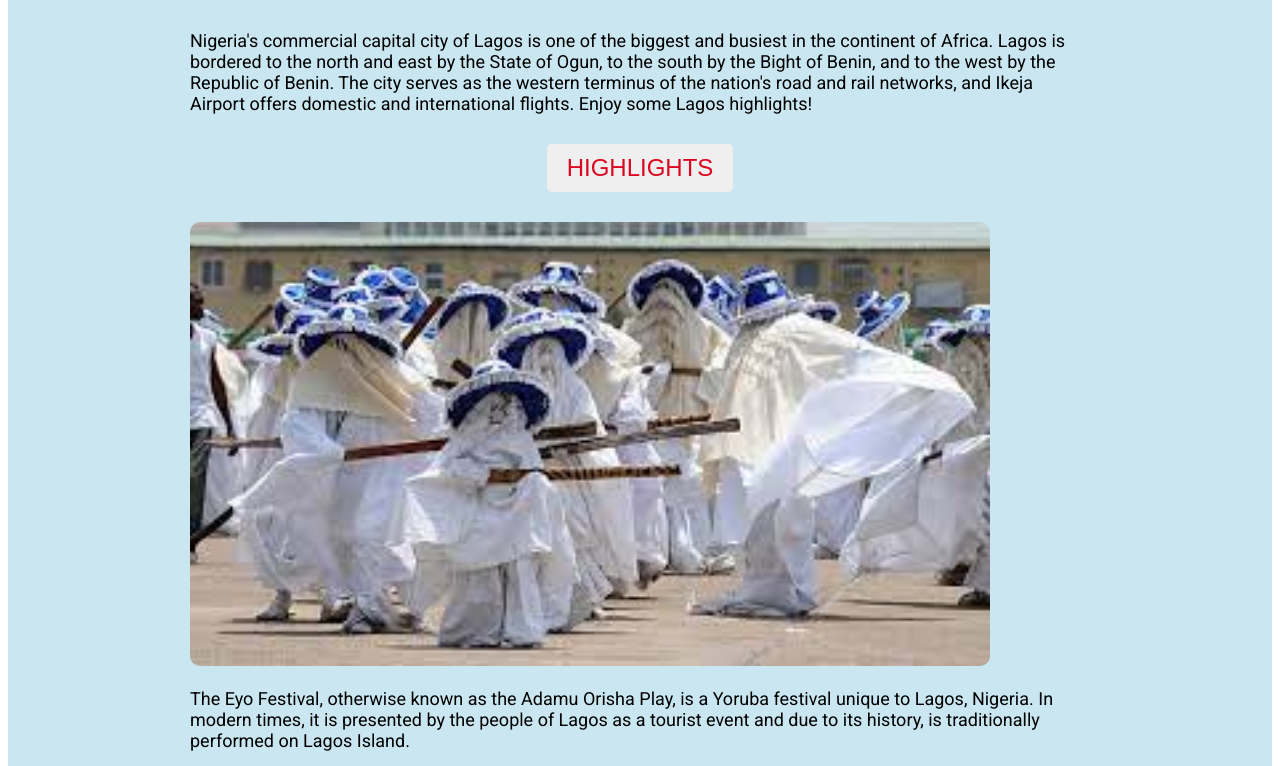
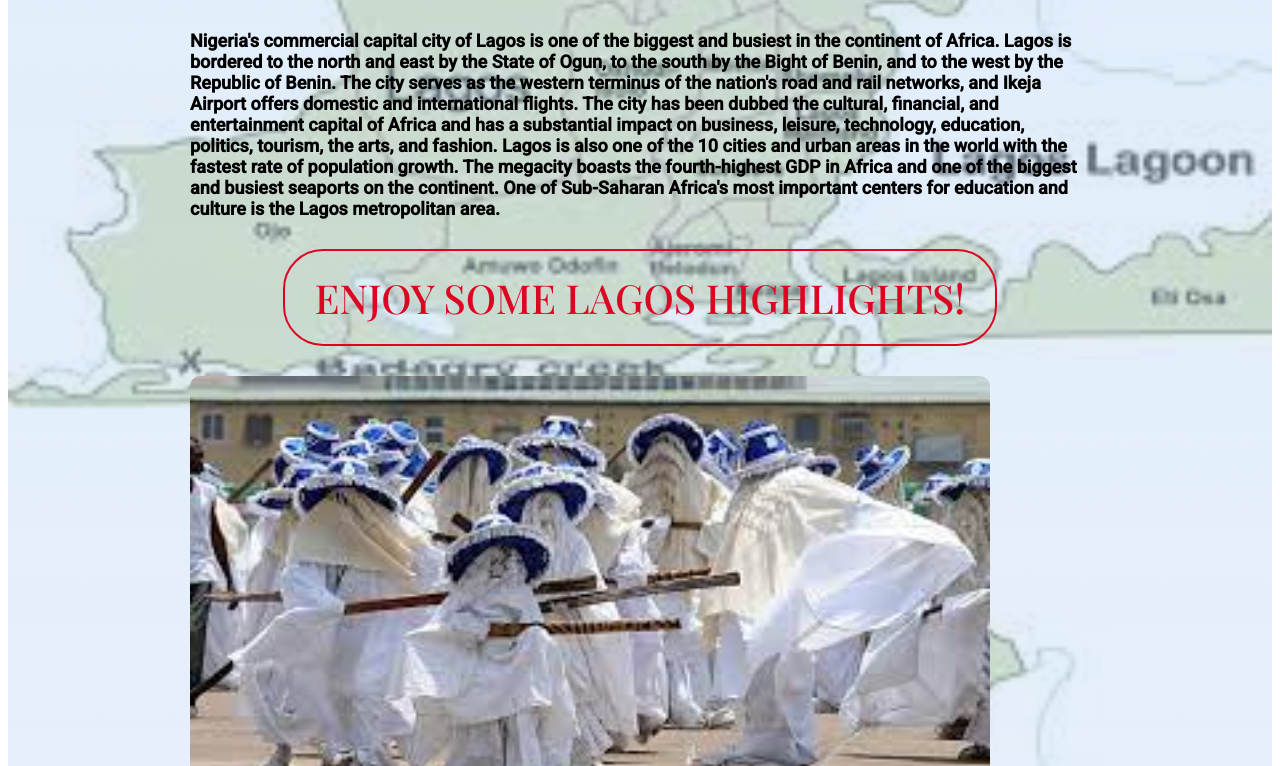
Before and after one commit to Morenibose/landing-page, a plain HTML site: page index.html in a window 1280 px wide. Shown: the part 404-1170 px from the top of the page. Drawn offline with nearby package versions, Linux system fonts and the light colour scheme.

Commit message:
Added background image

```diff
--- a/index.html
+++ b/index.html
@@ -20,7 +20,8 @@
     ></script>
     <title>Hometown Landing Page</title>
     <style>
-      nav {
+      .nav-container {
+        background-color: #cee6f0;
       }
 
       nav ul {
@@ -55,7 +56,12 @@
       }
 
       .container {
-        background-color: #cae6f0;
+        background-image: linear-gradient(
+            rgba(196, 219, 248, 0.5),
+            rgba(219, 237, 248, 0.322)
+          ),
+          url("../landing-page/images/lagos-map.jpg");
+        background-size: contain;
       }
 
       .container-content {
@@ -67,11 +73,15 @@
         margin-bottom: 50px;
       }
 
-      button .highlights {
+      .highlights {
+        background-color: transparent;
+        border: 2px solid #dd0622;
+        border-radius: 40px;
         text-align: center;
         font-size: 40px;
         color: #dd0622;
         font-family: "Playfair Display", serif;
+        padding: 20px 30px;
       }
 
       .image {
@@ -84,9 +94,14 @@
         text-decoration: none;
       }
 
+      a:hover {
+        color: #dd0622;
+      }
+
       p {
         font-family: "Roboto", sans-serif;
         font-size: 18px;
+        font-weight: bolder;
       }
 
       footer a {
@@ -105,7 +120,8 @@
       }
 
       button {
-        border: 2px;
+        background-color: transparent;
+        border: 1px solid #dd0622;
         font-size: 24px;
         border-radius: 5px;
         text-transform: uppercase;
@@ -142,7 +158,7 @@
     </style>
   </head>
   <body>
-    <div class="container">
+    <div class="nav-container">
       <nav>
         <ul>
           <li>
@@ -165,10 +181,17 @@
             and east by the State of Ogun, to the south by the Bight of Benin,
             and to the west by the Republic of Benin. The city serves as the
             western terminus of the nation's road and rail networks, and Ikeja
-            Airport offers domestic and international flights. Enjoy some Lagos
-            highlights!
+            Airport offers domestic and international flights. The city has been
+            dubbed the cultural, financial, and entertainment capital of Africa
+            and has a substantial impact on business, leisure, technology,
+            education, politics, tourism, the arts, and fashion. Lagos is also
+            one of the 10 cities and urban areas in the world with the fastest
+            rate of population growth. The megacity boasts the fourth-highest
+            GDP in Africa and one of the biggest and busiest seaports on the
+            continent. One of Sub-Saharan Africa's most important centers for
+            education and culture is the Lagos metropolitan area.
           </p>
-          <button class="highlights">HIGHLIGHTS</button>
+          <button class="highlights">Enjoy some Lagos highlights!</button>
           <img
             src="images/eyo.jpg"
             alt="Eyo Festival"
```
Also changed, not shown: images/lagos-map.jpg (added).
